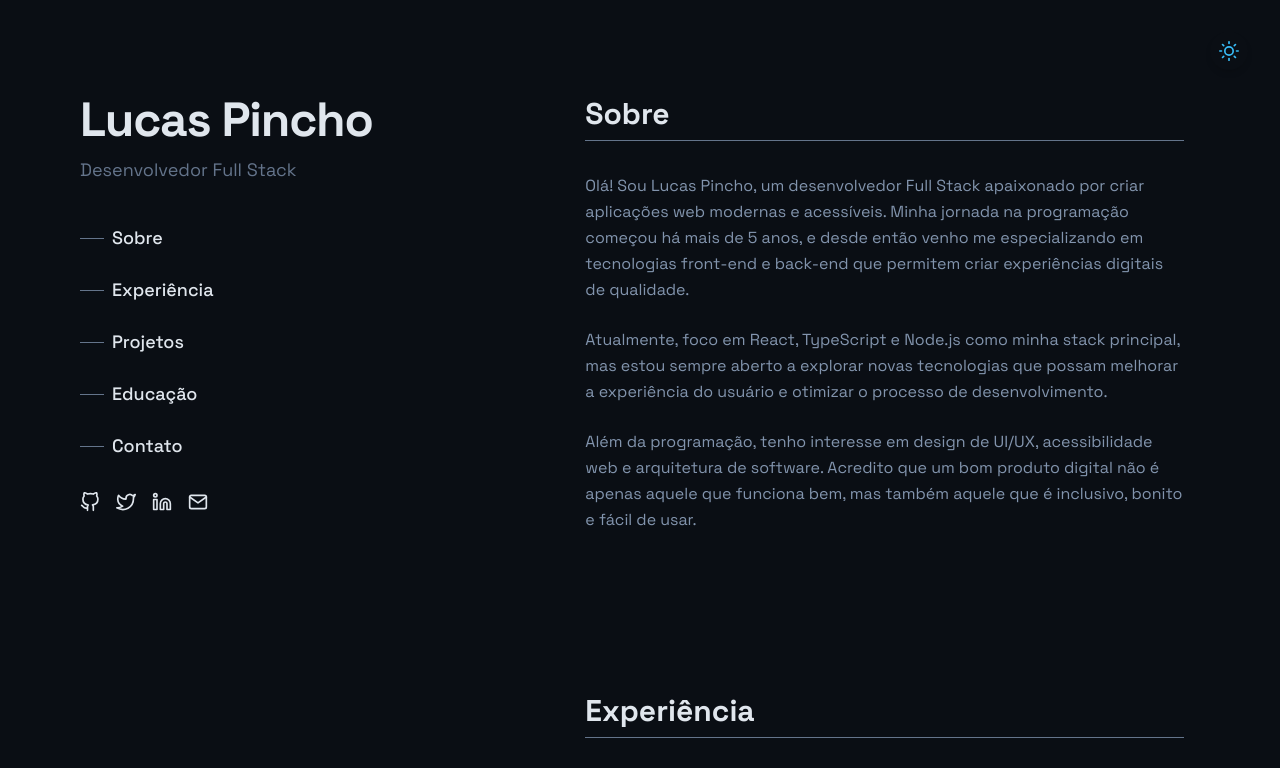
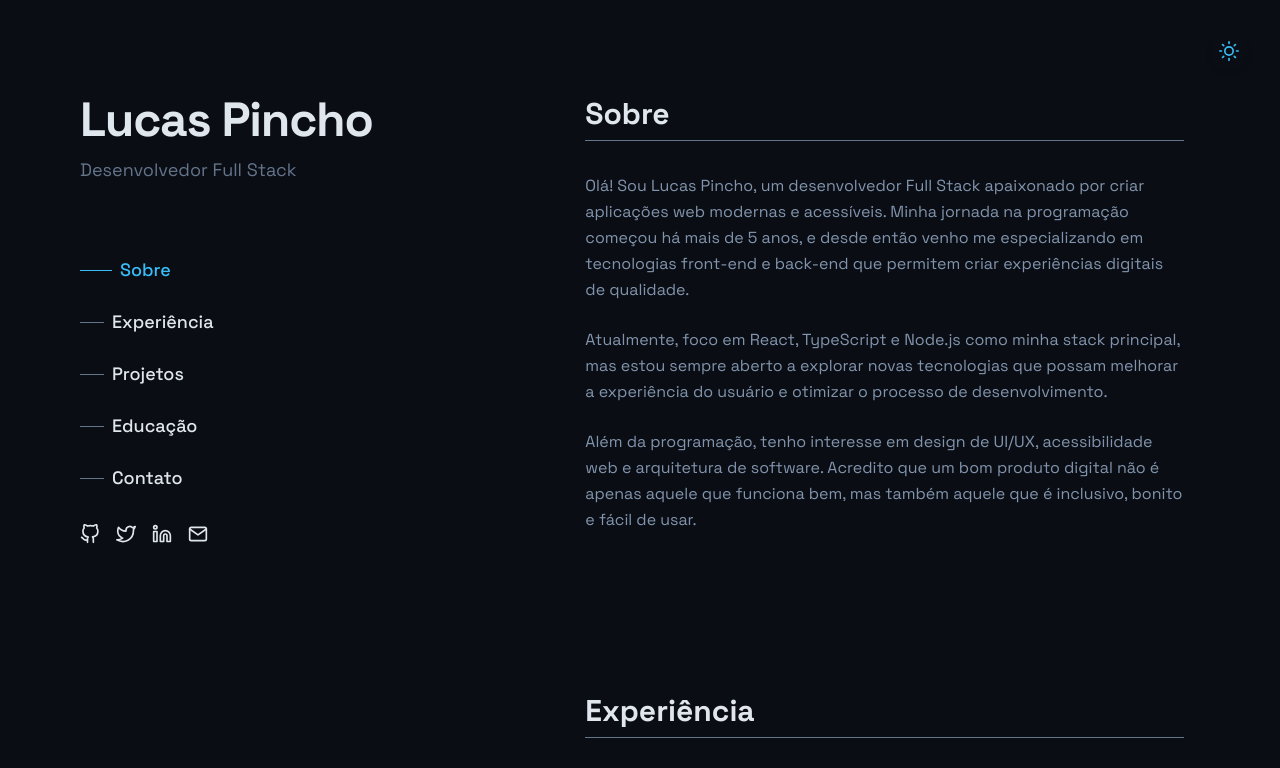
Before and after one commit to lucaspincho/myportfolio, a React (Vite) app: page / in a window 1280 px wide. Shown: the top 768 px of the page. Built offline with nearby package versions, Linux system fonts and the light colour scheme.

Commit message:
feat: add cursor glow effect and improve sidebar navigation

```diff
--- a/src/App.tsx
+++ b/src/App.tsx
@@ -3,6 +3,7 @@ import useTheme from './hooks/useTheme'
 import ThemeToggle from './components/ThemeToggle'
 import Sidebar from './components/Sidebar'
 import MainContent from './components/MainContent'
+import CursorGlow from './components/CursorGlow'
 
 function App() {
   const { theme, toggleTheme } = useTheme()
@@ -26,25 +27,41 @@ function App() {
 
   return (
     <div className="flex flex-col min-h-screen antialiased">
-      <div className="sticky top-0 z-10 w-full bg-bg-light dark:bg-bg-dark">
+      <CursorGlow
+        size={500}
+        opacity={0.08}
+        lightColor="#38BDF8"
+        darkColor="#38BDF8"
+      />
+
+      <div className="sticky top-0 z-30 w-full bg-background dark:bg-dark-background">
         <div className="max-w-6xl mx-auto px-6 md:px-10 lg:px-16 xl:px-20 py-2">
           <ThemeToggle theme={theme} toggleTheme={toggleTheme} />
         </div>
       </div>
 
-      <div className="flex-1 w-full px-6 md:px-10 lg:px-16 xl:px-20">
+      <div className="flex-1 w-full px-6 md:px-10 lg:px-16 xl:px-20 relative">
         <div className="grid grid-cols-1 md:grid-cols-12 gap-4 max-w-6xl mx-auto">
-          <div className="md:col-span-4 lg:col-span-5 md:sticky md:top-14 md:self-start md:max-h-[calc(100vh-4rem)]">
+          <aside className="hidden md:block md:col-span-4 lg:col-span-5 sticky top-14 self-start" style={{ height: 'calc(100vh - 4rem)' }}>
             <Sidebar
               isMobile={isMobile}
               mobileMenuOpen={mobileMenuOpen}
               toggleMobileMenu={() => setMobileMenuOpen(!mobileMenuOpen)}
             />
-          </div>
+          </aside>
 
-          <div className="md:col-span-8 lg:col-span-7 md:overflow-y-auto">
+          {/* Versão mobile da sidebar */}
+          {isMobile && (
+            <Sidebar
+              isMobile={isMobile}
+              mobileMenuOpen={mobileMenuOpen}
+              toggleMobileMenu={() => setMobileMenuOpen(!mobileMenuOpen)}
+            />
+          )}
+
+          <main className="md:col-span-8 lg:col-span-7">
             <MainContent />
-          </div>
+          </main>
         </div>
       </div>
     </div>
--- /dev/null
+++ b/src/components/CursorGlow.tsx
@@ -0,0 +1,107 @@
+import { motion, useMotionValue } from 'framer-motion';
+import { useMousePosition } from '../hooks/useMousePosition';
+import { useState, useEffect, useRef } from 'react';
+import useTheme from '../hooks/useTheme';
+
+interface CursorGlowProps {
+  size?: number;
+  opacity?: number;
+  lightColor?: string;
+  darkColor?: string;
+}
+
+export default function CursorGlow({
+  size = 400,
+  opacity = 0.3,
+  lightColor = '#38BDF8',
+  darkColor = '#38BDF8'
+}: CursorGlowProps) {
+  const mousePosition = useMousePosition();
+  const [clicked, setClicked] = useState(false);
+  const [visible, setVisible] = useState(false);
+  const { theme } = useTheme();
+  const firstMoveRef = useRef(true);
+
+  // Usando motion values para atualizações mais performáticas
+  const x = useMotionValue(0);
+  const y = useMotionValue(0);
+
+  // Atualizar as motion values diretamente
+  useEffect(() => {
+    x.set(mousePosition.x - (size / 2));
+    y.set(mousePosition.y - (size / 2));
+
+    // Só tornar visível após o primeiro movimento real do mouse
+    if ((mousePosition.x !== 0 || mousePosition.y !== 0) && firstMoveRef.current) {
+      setVisible(true);
+      firstMoveRef.current = false;
+    }
+  }, [mousePosition, size, x, y]);
+
+  useEffect(() => {
+    const handleMouseDown = () => {
+      setClicked(true);
+      setTimeout(() => setClicked(false), 300);
+    };
+
+    window.addEventListener('mousedown', handleMouseDown);
+
+    return () => {
+      window.removeEventListener('mousedown', handleMouseDown);
+    };
+  }, []);
+
+  const currentColor = theme === 'dark' ? darkColor : lightColor;
+
+  if (!visible) return null;
+
+  return (
+    <motion.div
+      className="pointer-events-none fixed inset-0 z-0 overflow-hidden"
+      initial={{ opacity: 0 }}
+      animate={{ opacity: opacity }}
+      transition={{ duration: 0.3 }}
+    >
+      <motion.div
+        className="absolute"
+        style={{
+          width: size,
+          height: size,
+          x,
+          y,
+        }}
+        animate={{
+          scale: clicked ? 0.7 : 1,
+        }}
+        transition={{
+          scale: {
+            type: "spring",
+            damping: 25,
+            stiffness: 500,
+            duration: 0.2
+          }
+        }}
+      >
+        <div className="relative w-full h-full">
+          <div
+            className="absolute inset-0 rounded-full blur-[100px]"
+            style={{ backgroundColor: currentColor, opacity: 0.4 }}
+          />
+          <motion.div
+            className="absolute inset-0 rounded-full blur-[60px]"
+            style={{ backgroundColor: currentColor, opacity: 0.15 }}
+            animate={{
+              scale: clicked ? 1.2 : 1,
+            }}
+            transition={{
+              type: "spring",
+              damping: 25,
+              stiffness: 500,
+              duration: 0.2
+            }}
+          />
+        </div>
+      </motion.div>
+    </motion.div>
+  );
+}
--- a/src/components/Sidebar.tsx
+++ b/src/components/Sidebar.tsx
@@ -1,6 +1,7 @@
 import { motion } from 'framer-motion';
 import { FiGithub, FiTwitter, FiLinkedin, FiMail } from 'react-icons/fi';
 import classNames from 'classnames';
+import { useActiveSection } from '../hooks/useActiveSection';
 
 type SidebarProps = {
   isMobile: boolean;
@@ -9,6 +10,8 @@ type SidebarProps = {
 };
 
 export default function Sidebar({ isMobile, mobileMenuOpen, toggleMobileMenu }: SidebarProps) {
+  const activeSection = useActiveSection();
+
   const navItems = [
     { label: 'Sobre', href: '#about' },
     { label: 'Experiência', href: '#experience' },
@@ -29,7 +32,7 @@ export default function Sidebar({ isMobile, mobileMenuOpen, toggleMobileMenu }:
   });
 
   const sidebarContent = (
-    <>
+    <div className="flex flex-col h-full">
       <div className="mb-10 lg:pt-10">
         <motion.h1
           className="text-3xl md:text-4xl lg:text-5xl font-bold tracking-tight"
@@ -51,7 +54,10 @@ export default function Sidebar({ isMobile, mobileMenuOpen, toggleMobileMenu }:
 
       <nav>
         <ul className={linksContainerClass}>
-          {navItems.map((item, index) => (
+          {navItems.map((item, index) => {
+            const isActive = activeSection === item.href.substring(1);
+
+            return (
               <motion.li
                 key={item.href}
                 initial={{ opacity: 0, x: -20 }}
@@ -60,19 +66,30 @@ export default function Sidebar({ isMobile, mobileMenuOpen, toggleMobileMenu }:
               >
                 <a
                   href={item.href}
-                className="relative text-lg group flex items-center"
+                  className={classNames(
+                    "relative text-lg group flex items-center",
+                    isActive ? "font-medium" : ""
+                  )}
                   onClick={() => isMobile && toggleMobileMenu()}
                 >
-                <span className="w-6 h-px bg-muted dark:bg-dark-muted mr-2 transform group-hover:w-8 transition-all" />
+                  <span
+                    className={classNames(
+                      "h-px mr-2 transform transition-all",
+                      isActive ? "w-8 bg-primary dark:bg-dark-primary" : "w-6 bg-muted dark:bg-dark-muted group-hover:w-8"
+                    )}
+                  />
+                  <span className={isActive ? "text-primary dark:text-dark-primary" : ""}>
                     {item.label}
+                  </span>
                 </a>
               </motion.li>
-          ))}
+            );
+          })}
         </ul>
       </nav>
 
       <motion.div
-        className="mt-auto pt-8"
+        className="mt-8"
         initial={{ opacity: 0 }}
         animate={{ opacity: 1 }}
         transition={{ delay: 0.8 }}
@@ -92,7 +109,7 @@ export default function Sidebar({ isMobile, mobileMenuOpen, toggleMobileMenu }:
           </a>
         </div>
       </motion.div>
-    </>
+    </div>
   );
 
   // Mobile hamburger menu
@@ -136,9 +153,5 @@ export default function Sidebar({ isMobile, mobileMenuOpen, toggleMobileMenu }:
     );
   }
 
-  return (
-    <div className="md:sticky md:top-10 pr-4 md:pr-8">
-      {sidebarContent}
-    </div>
-  );
+  return sidebarContent;
 }
--- /dev/null
+++ b/src/hooks/useActiveSection.ts
@@ -0,0 +1,38 @@
+import { useState, useEffect } from 'react';
+
+export function useActiveSection() {
+  const [activeSection, setActiveSection] = useState<string>('');
+
+  useEffect(() => {
+    const sections = ['about', 'experience', 'projects', 'education', 'contact'];
+
+    const observerOptions = {
+      root: null,
+      rootMargin: '0px',
+      threshold: 0.6, // 60% da seção deve estar visível para ser considerada ativa
+    };
+
+    const observerCallback: IntersectionObserverCallback = (entries) => {
+      entries.forEach((entry) => {
+        if (entry.isIntersecting) {
+          setActiveSection(entry.target.id);
+        }
+      });
+    };
+
+    const observer = new IntersectionObserver(observerCallback, observerOptions);
+
+    sections.forEach((section) => {
+      const element = document.getElementById(section);
+      if (element) {
+        observer.observe(element);
+      }
+    });
+
+    return () => {
+      observer.disconnect();
+    };
+  }, []);
+
+  return activeSection;
+}
--- /dev/null
+++ b/src/hooks/useMousePosition.ts
@@ -0,0 +1,29 @@
+import { useState, useEffect, useRef } from 'react';
+
+interface MousePosition {
+  x: number;
+  y: number;
+}
+
+export function useMousePosition() {
+  const positionRef = useRef<MousePosition>({ x: 0, y: 0 });
+  const [position, setPosition] = useState<MousePosition>({ x: 0, y: 0 });
+
+  useEffect(() => {
+    const updatePosition = (e: MouseEvent) => {
+      positionRef.current = { x: e.clientX, y: e.clientY };
+
+      requestAnimationFrame(() => {
+        setPosition(positionRef.current);
+      });
+    };
+
+    window.addEventListener('mousemove', updatePosition, { passive: true });
+
+    return () => {
+      window.removeEventListener('mousemove', updatePosition);
+    };
+  }, []);
+
+  return position;
+}
--- a/tailwind.config.js
+++ b/tailwind.config.js
@@ -17,6 +17,7 @@ export default {
         'link-hover': '#38BDF8',
         muted: '#94A3B8',
         'section-hover': '#E2E8F0',
+        primary: '#38BDF8',
         dark: {
           background: '#0A0E14',
           foreground: '#8294AD',
@@ -25,6 +26,7 @@ export default {
           'link-hover': '#38BDF8',
           muted: '#64748B',
           'section-hover': '#1E293B',
+          primary: '#38BDF8'
         }
       },
     },
```
Lines whose indentation alone changed are shown as unchanged.
